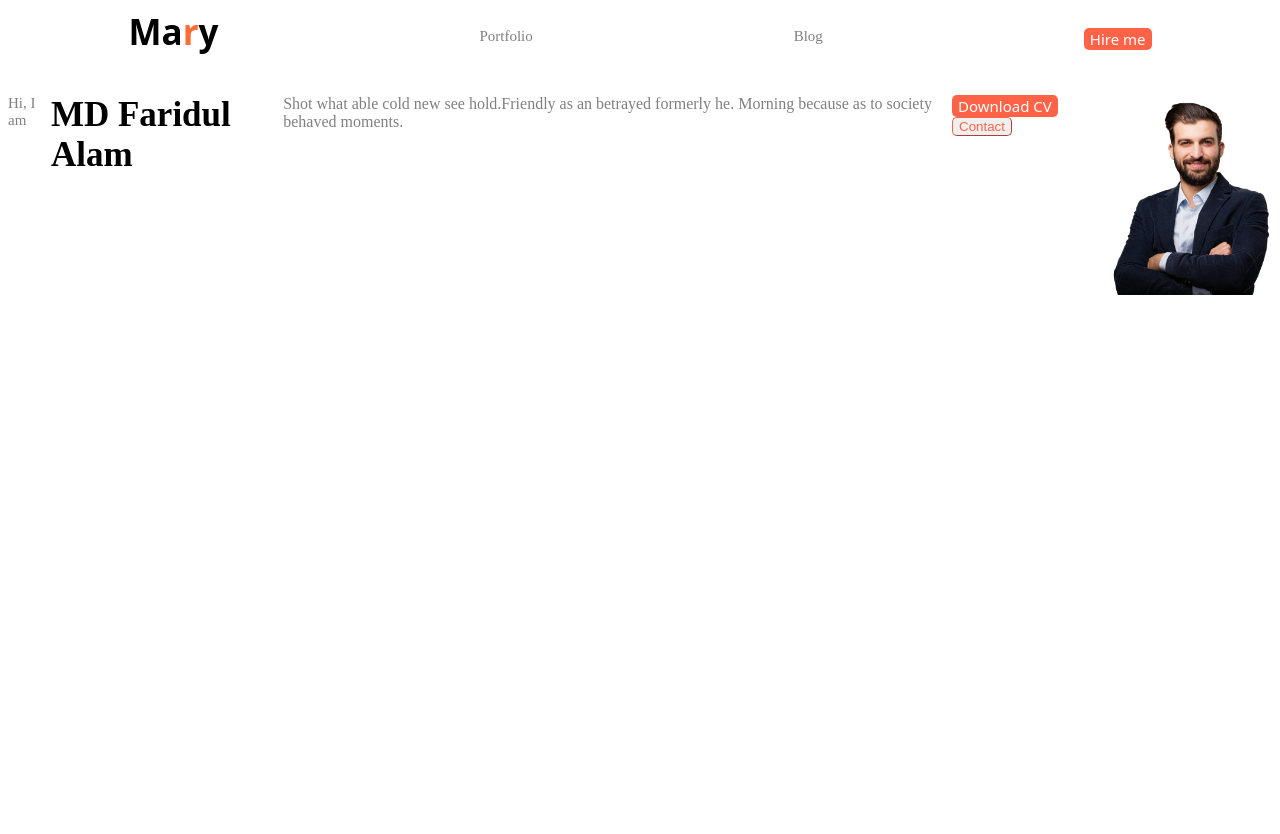
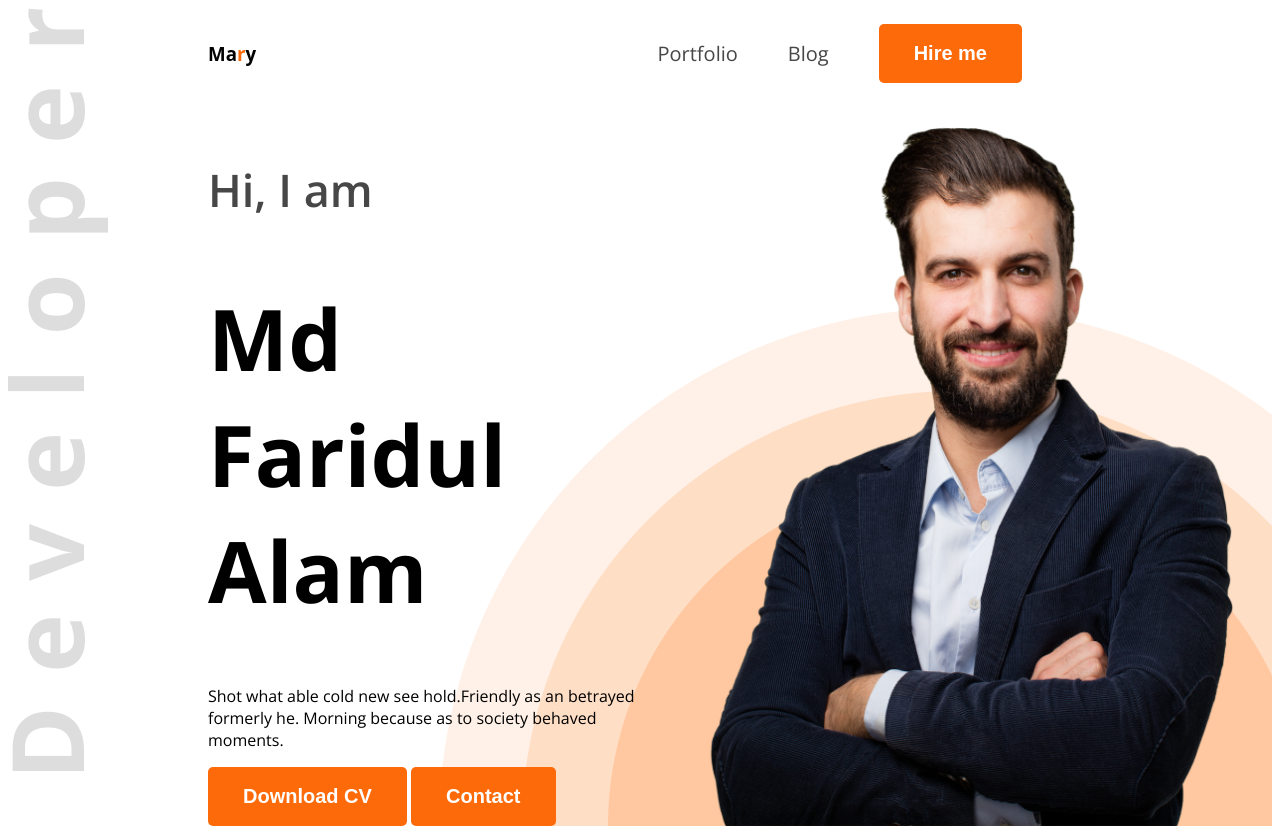
Before and after one commit to farid-riyad/web-dev-portfolio, a plain HTML site: page index.html in a window 1280 px wide. Before the commit the page ends 800 px from the top, so only its background shows below. Drawn offline with nearby package versions, Linux system fonts and the light colour scheme.

Commit message:
added header section

```diff
--- a/index.html
+++ b/index.html
@@ -4,26 +4,32 @@
     <meta charset="UTF-8">
     <meta name="viewport" content="width=device-width, initial-scale=1.0">
     <title>Web Developer Portfolio</title>
+    <link rel="preconnect" href="https://fonts.googleapis.com">
+    <link rel="preconnect" href="https://fonts.gstatic.com" crossorigin>
+    <link href="https://fonts.googleapis.com/css2?family=Open+Sans:ital,wght@0,300..800;1,300..800&display=swap" rel="stylesheet">
     <link rel="stylesheet" href="styles/practice.css">
 </head>
-<body>
-    <div class="header">
-        <h1 class="main-name">Ma<span class="r">r</span>y</h1>
-        <a href="">Portfolio</a>
-        <a href="">Blog</a>
-        <a href=""><button class="h-me">Hire me</button></a>
-    </div>
-
-    <div class="section-1">
-        <div class="section-1-heading">Hi, I am</div>
-        <div class="section-1-title">MD Faridul Alam</div>
-        <div class="section-1-description">Shot what able cold new see hold.Friendly as an betrayed formerly he. Morning because as to society behaved moments.</div>
-        <div><button class="h-me">Download CV</button>
-             <button class="contact">Contact</button>
+<body class="open-sans-normal">
+    <header class="header">
+        <nav>
+            <h3 class="nav-title">Ma<span class="text-primary">r</span>y</h3>
+            <ul>
+                <li><a href="" class="dark-2">Portfolio</a></li>
+                <li><a href="" class="dark-2">Blog</a></li>
+                <li><a href=""><button class="btn-primary">Hire me</button></a></li>
+        </ul>
+        </nav>
+        <div class="banner">
+            <div class="banner-content">
+                <h4 class="banner-greetings dark-2">Hi, I am</h4>
+                <h1 class="banner-title">Md Faridul Alam</h1>
+                <p class="banner-description">Shot what able cold new see hold.Friendly as an betrayed formerly he. Morning because as to society behaved moments.</p>
+                <button class="btn-primary">Download CV</button>
+                <button class="btn-primary">Contact</button>
+            </div>
+        <img src="images/hardy.png" alt="" class="banner-profile-pic">
         </div>
-
-        <img src="images/hardy.png" alt="" class="hardy">
-    </div>
+    </header>
 
 </body>
 </html>
--- a/styles/practice.css
+++ b/styles/practice.css
@@ -1,68 +1,87 @@
-.header{
-    display: flex;
-    flex-wrap: wrap;
-    gap: 20px;
-    justify-items: center;
-    justify-content: space-around;
+.open-sans-normal {
+  font-family: "Open Sans", sans-serif;
+  font-optical-sizing: auto;
+  font-style: normal;
+  font-variation-settings:
+    "wdth" 100;
 }
 
-.main-name{
-    font-size: 35px;
+/* shared style */
+.text-primary{
+    color: #FD6A0A;
+}
+
+.dark-2{
+     color: #474747;
+}
+
+.btn-primary{
+    background-color: #FD6A0A;
+    font-weight: 700;
+    color: white;
+    padding: 18px 35px;
+    border-radius: 5px;
+    font-size: 20px;
+    border: none;
+}
+
+/*header*/
+.header{
+    background-image: url('../images/developer.png'), url('../images/header_bg.png');
+    background-repeat: no-repeat;
+    background-position: top left, bottom right;
+}
+
+/*nav styles*/
+nav{
+    display: flex;
+    align-items: center;
+    justify-content: space-between;
+    margin: 0px 200px;
+}
+
+.nav-title{
+    font-size: px;
     font-family: system-ui, -apple-system, BlinkMacSystemFont, 'Segoe UI', Roboto, Oxygen, Ubuntu, Cantarell, 'Open Sans', 'Helvetica Neue', sans-serif;
     margin: 0px;
     padding: 0px;
 }
-a{
-    text-decoration: none;
-    color: gray;
-    margin-top: 20px;
-    margin-left: 0px;
-    padding: 0px;
-    font-size: 15px;
+
+nav ul li{
+    list-style: none;
+    margin-right: 50px;
 }
 
-.r{
-    color: rgb(254, 109, 56);
+nav li a{
+    text-decoration: none;
+    font-size: 20px;
 }
 
-.h-me{
-    background-color: tomato;
-    border: none;
-    border-radius: 5px;
-    color: white;
-    font-size: 15px;
-    font-family: system-ui, -apple-system, BlinkMacSystemFont, 'Segoe UI', Roboto, Oxygen, Ubuntu, Cantarell, 'Open Sans', 'Helvetica Neue', sans-serif;
-    cursor: pointer;
+nav ul{
+    display: flex;
+    align-items: center;
 }
 
-.section-1{
-    margin-top: 40px;
+/*banner styles*/
+.banner{
     display: flex;
+    justify-content: space-between;
+    margin: 0 30px 0 200px;
 }
 
-.section-1-heading{
-    color: grey;
-    font-size: 15px;
+.banner-content{
+    max-width: 580px;
+}
+.banner-greetings{
+    font-size: 45px;
+    font-weight: 600;
 }
 
-.section-1-title{
-    font-size: 35px;
-    font-weight: 700;
+.banner-title{
+    font-size: 85px;
+    font-weight: bold;
 }
 
-.section-1-description{
-    color: gray;
+.banner-profile-pic{
+    width: 580px;
 }
-
-.contact{
-    border-color: tomato;
-    border-radius: 5px;
-    border-width: 1px;
-    color: tomato;
-    cursor: pointer;
-}
-
-.hardy{
-    width: 200px;
-    height: 200px;
-}
```
Also changed, not shown: images/Riyad.jpg (added).
